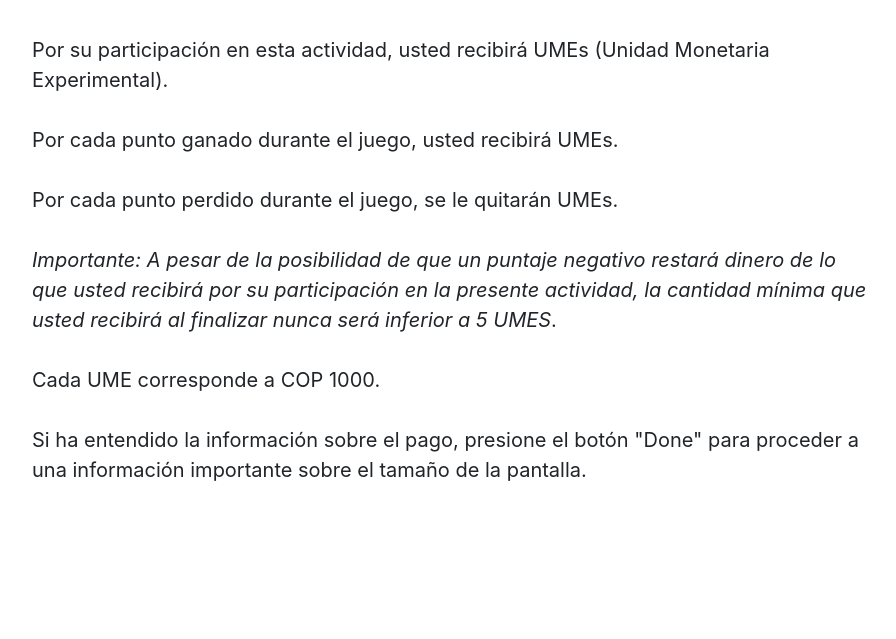
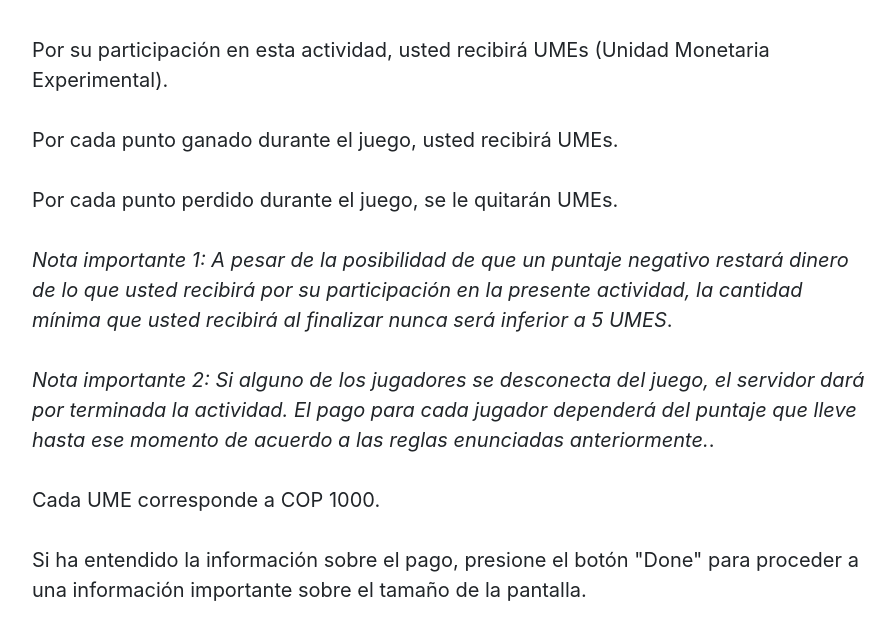
Before and after one commit to Slendercoder/ElFarol, a website: page public/pagos.htm in a window 1280 px wide. Shown: the part 93-732 px from the top of the page, without its empty margins (188-1084 px from the left). Drawn offline with nearby package versions, Linux system fonts and the light colour scheme.

Commit message:
Version ready

```diff
--- a/public/pagos.htm
+++ b/public/pagos.htm
@@ -14,7 +14,9 @@
 			<br><br>
 			Por cada punto perdido durante el juego, se le quitarán <span id="pago2"></span> UMEs.
 			<br><br>
-      <span style="font-style: italic">Importante: A pesar de la posibilidad de que un puntaje negativo restará dinero de lo que usted recibirá por su participación en la presente actividad, la cantidad mínima que usted recibirá al finalizar nunca será inferior a 5 UMES</span>.
+      <span style="font-style: italic">Nota importante 1: A pesar de la posibilidad de que un puntaje negativo restará dinero de lo que usted recibirá por su participación en la presente actividad, la cantidad mínima que usted recibirá al finalizar nunca será inferior a 5 UMES</span>.
+      <br><br>
+      <span style="font-style: italic">Nota importante 2: Si alguno de los jugadores se desconecta del juego, el servidor dará por terminada la actividad. El pago para cada jugador dependerá del puntaje que lleve hasta ese momento de acuerdo a las reglas enunciadas anteriormente.</span>.
       <br><br>
       Cada UME corresponde a COP 1000</span>.
     <br><br>
```
Also changed, not shown: game/client_types/logic.js (indentation only), public/puntaje.htm (indentation only), 1 other file.
